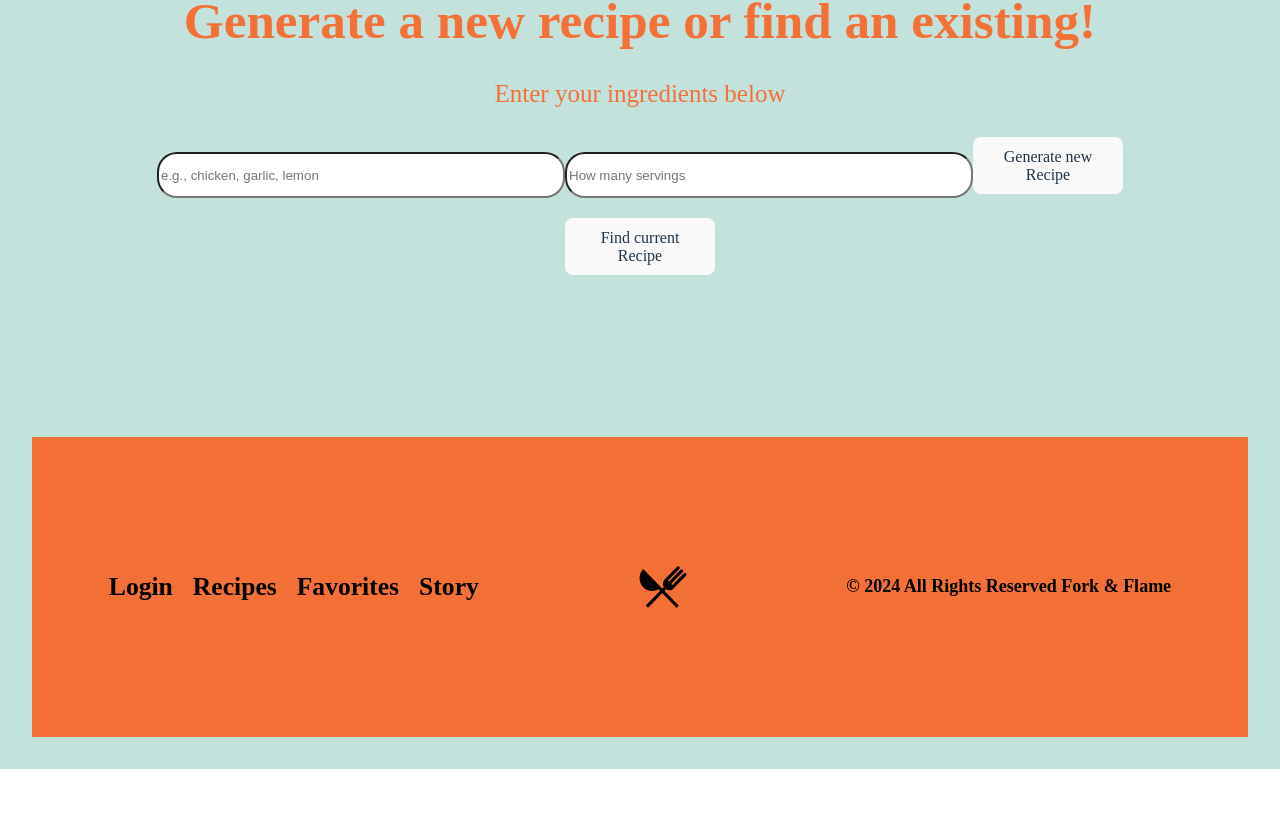
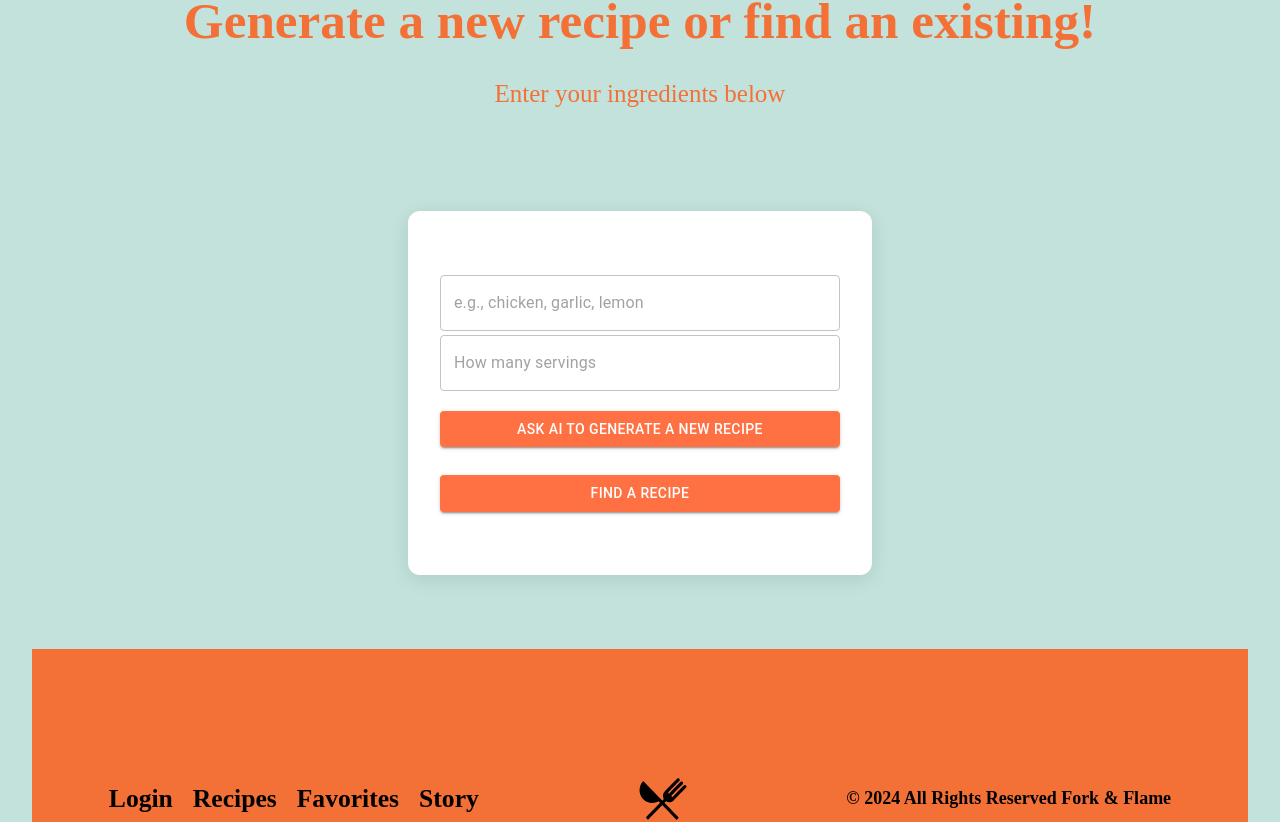
Before and after one commit to zackvalavanis/F-F-Frontend, a React (Vite) app: page / in a window 1280 px wide. Shown: the part 745-1567 px from the top of the page. Before the commit the page ends 1514 px from the top, so only its background shows below. Built offline with nearby package versions, Linux system fonts and the light colour scheme.

Commit message:
styling updates to the landingpage

```diff
--- a/src/screens/Header/Navbar.tsx
+++ b/src/screens/Header/Navbar.tsx
@@ -1,13 +1,10 @@
 import './Navbar.css';
 import { useNavigate } from 'react-router-dom';
 import { useState, useEffect } from "react";
-import fire from '/Users/zackariasvalavanis/Desktop/Portfolio/fork-flame/fork-flame-frontend/src/assets/flames-icon.svg'
 
 export function Navbar() {
   const navigate = useNavigate();
   const [scrolled, setScrolled] = useState(false);
-
-
 
   useEffect(() => {
     const handleScroll = () => {
@@ -27,7 +24,7 @@ export function Navbar() {
         </div>
 
         <div className="container-center">
-          <h1 onClick={() => navigate('/')}>Fork <img style={{ height: '50px', width: '50px' }} src={fire} alt="Logo" />Flame</h1>
+          <h1 onClick={() => navigate('/')}>Fork & Flame</h1>
         </div>
 
         <div className="container-right-side">
--- a/src/screens/LandingPage/LandingPage.css
+++ b/src/screens/LandingPage/LandingPage.css
@@ -6,6 +6,17 @@
   background-color: #c3e2dc;
 }
 
+.generate-new-recipe-container {
+  display: flex;
+  flex-direction: column;
+  align-items: center;
+  justify-content: center;
+  gap: 20px;
+  background-color: white;
+  border-radius: 20px;
+  height: 300px;
+}
+
 .landingPage-buttons:hover {
   transform: scale(1.05);
 }
--- a/src/screens/LandingPage/LandingPage.tsx
+++ b/src/screens/LandingPage/LandingPage.tsx
@@ -5,6 +5,7 @@ import foodAnimation from "../../assets/Food-animation.json";
 import prepareFood from "../../assets/Prepare-Food.json";
 import { useState, type FormEvent } from "react";
 import { useUser } from "../../components/Context/user-context";
+import { Box, TextField, Button, Typography, Paper } from '@mui/material';
 
 export function LandingPage() {
   const navigate = useNavigate();
@@ -87,36 +88,73 @@ export function LandingPage() {
             />
             <h1 style={{ display: 'flex', justifyContent: 'center', color: '#f37136' }}>Generate a new recipe or find an existing!</h1>
             <p style={{ display: 'flex', justifyContent: 'center', alignItems: 'center', color: '#f37136', fontSize: '25px' }}>Enter your ingredients below</p>
-            <div className='container-input-buttons' style={{ display: 'flex', flexDirection: 'column', gap: '20px', alignItems: 'center' }}>
 
-              <form onSubmit={handleRecipeGenerator}>
-                <input
+
+
+            <Box
+              sx={{
+                minHeight: '60vh',
+                display: 'flex',
+                alignItems: 'center',
+                justifyContent: 'center',
+                p: 2,
+              }}>
+
+              <Paper
+                elevation={6}
+                sx={{
+                  p: 4,
+                  width: '100%',
+                  maxWidth: 400,
+                  borderRadius: 3,
+                  boxShadow: '0px 4px 20px rgba(0,0,0,0.1)',
+                }}
+              >
+                <form className='generate-new-recipe-container' onSubmit={handleRecipeGenerator}>
+                  <TextField
                     name="ingredients"
                     style={{ width: '400px', height: '40px', borderRadius: '20px' }}
                     type="text"
                     placeholder="e.g., chicken, garlic, lemon"
                   />
-                <input
+                  <TextField
                     name='servings'
                     type='text'
                     placeholder='How many servings'
                     style={{ width: '400px', height: '40px', borderRadius: '20px' }}
                   >
-
-                </input>
-                <button
+                  </TextField>
+                  {/* <Button
                     type="submit"
                     className="landingPage-buttons"
                     style={{ width: '150px' }}
                   >
                     Generate new Recipe
-                </button>
+                  </Button> */}
+
+                  <Button
+                    type="submit"
+                    variant="contained"
+                    fullWidth
+                    sx={{ mt: 2, backgroundColor: '#ff7043', '&:hover': { backgroundColor: '#ff5722' } }}
+                  >
+                    Ask Ai to Generate a New Recipe
+                  </Button>
+
+                  <Button
+                    onClick={() => navigate('/recipes')}
+                    variant="contained"
+                    fullWidth
+                    sx={{ mt: 1, backgroundColor: '#ff7043', '&:hover': { backgroundColor: '#ff5722' } }}
+                  >
+                    Find a Recipe
+                  </Button>
                 </form>
-              <button onClick={() => navigate('/recipes')} className='landingPage-buttons' style={{ display: 'flex', justifyContent: 'center', alignItems: 'center', width: '150px' }}>Find current Recipe</button>
-            </div>
+              </Paper>
+            </Box>
           </div>
         )}
       </div>
-    </div>
+    </div >
   );
 }
```
Lines whose indentation alone changed are shown as unchanged.
